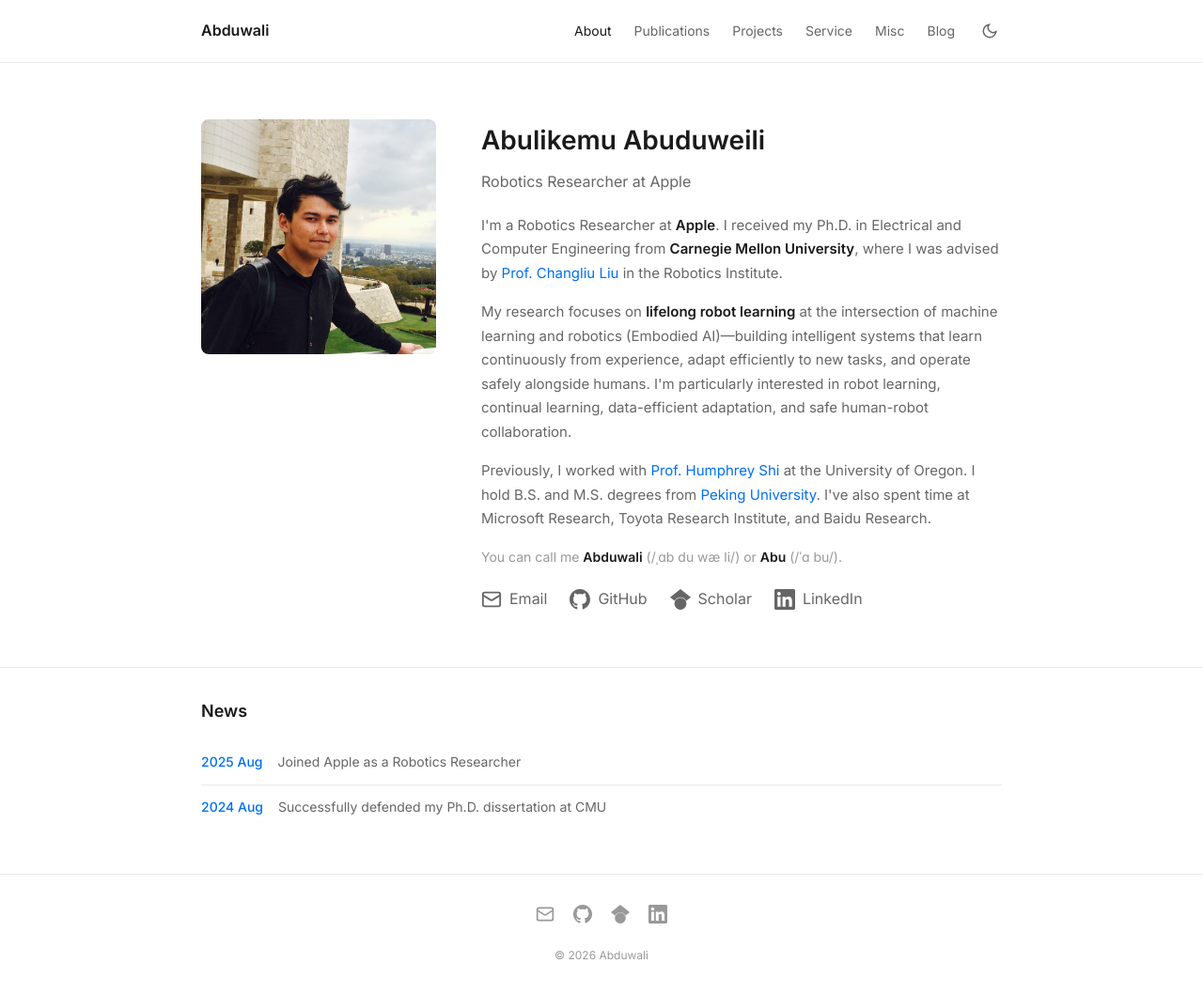
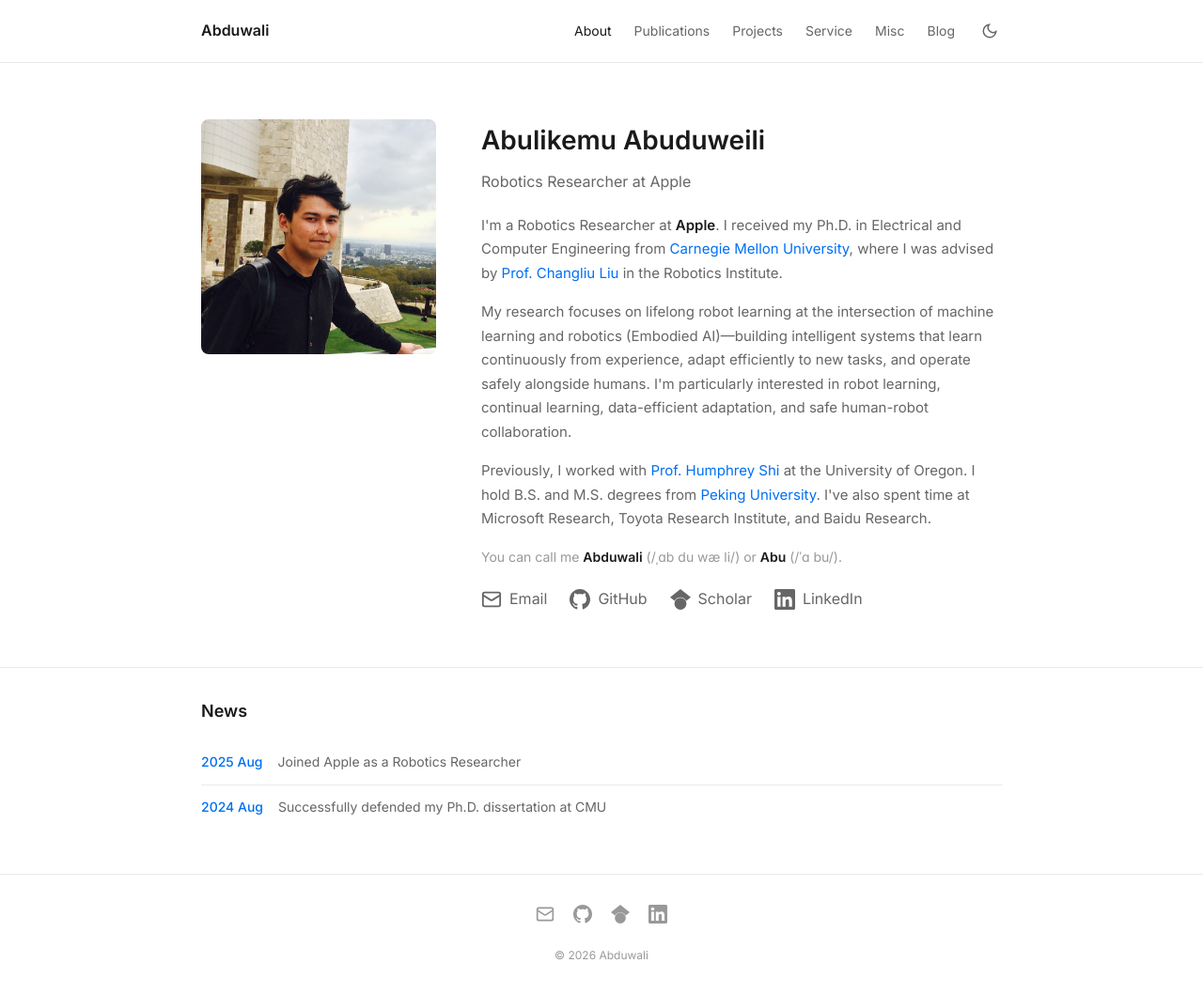
Before and after one commit to Walleclipse/Walleclipse.github.io, a Jekyll site: the page built from index.html, in a window 1280 px wide. Shown: the whole page at 94% size. Built offline with Jekyll 4.4.1, drawn with Linux system fonts in a browser that asks for light colours.

Commit message:
minor fix

```diff
--- a/index.html
+++ b/index.html
@@ -12,11 +12,11 @@
         <p class="subtitle">Robotics Researcher at Apple</p>
 
         <p>
-          I'm a Robotics Researcher at <strong>Apple</strong>. I received my Ph.D. in Electrical and Computer Engineering from <a href="https://www.cmu.edu/"><strong>Carnegie Mellon University</strong></a>, where I was advised by <a href="https://www.ri.cmu.edu/ri-faculty/changliu-liu/">Prof. Changliu Liu</a> in the Robotics Institute.
+          I'm a Robotics Researcher at <strong>Apple</strong>. I received my Ph.D. in Electrical and Computer Engineering from <a href="https://www.cmu.edu/">Carnegie Mellon University</a>, where I was advised by <a href="https://www.ri.cmu.edu/ri-faculty/changliu-liu/">Prof. Changliu Liu</a> in the Robotics Institute.
         </p>
 
         <p>
-          My research focuses on <strong>lifelong robot learning</strong> at the intersection of machine learning and robotics (Embodied AI)—building intelligent systems that learn continuously from experience, adapt efficiently to new tasks, and operate safely alongside humans. I'm particularly interested in robot learning, continual learning, data-efficient adaptation, and safe human-robot collaboration.
+          My research focuses on lifelong robot learning at the intersection of machine learning and robotics (Embodied AI)—building intelligent systems that learn continuously from experience, adapt efficiently to new tasks, and operate safely alongside humans. I'm particularly interested in robot learning, continual learning, data-efficient adaptation, and safe human-robot collaboration.
         </p>
 
         <p>
```
